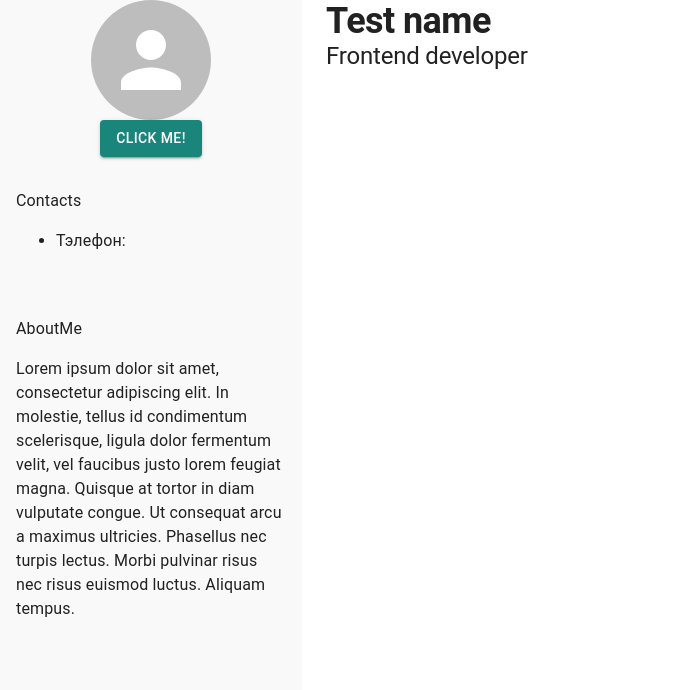
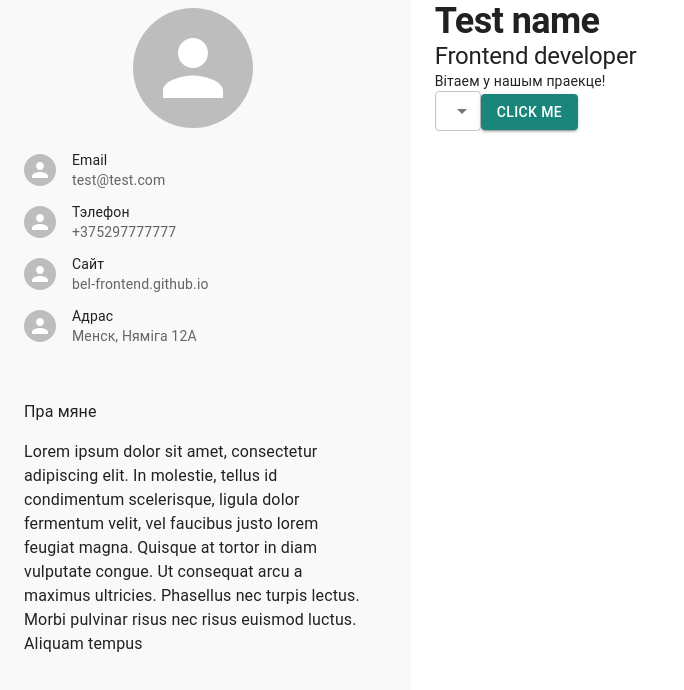
Before and after one commit to bel-frontend/bel-frontend.github.io, a React (Create React App) app: page / in a window 1280 px wide. Shown: the top 690 px of the page, without its empty margins (0-684 px from the left). Built offline with nearby package versions, Linux system fonts and the light colour scheme; no server answers.

Commit message:
added  i18N

```diff
--- a/package.json
+++ b/package.json
@@ -11,8 +11,10 @@
     "@testing-library/jest-dom": "^5.16.5",
     "@testing-library/react": "^13.4.0",
     "@testing-library/user-event": "^13.5.0",
+    "i18next": "^22.0.6",
     "react": "^18.2.0",
     "react-dom": "^18.2.0",
+    "react-i18next": "^12.0.0",
     "react-scripts": "5.0.1",
     "web-vitals": "^2.1.4"
   },
--- a/src/App.js
+++ b/src/App.js
@@ -3,6 +3,7 @@ import { Home } from "./containers/Home";
 import { ThemeProvider } from "@mui/material/styles";
 import CssBaseline from "@mui/material/CssBaseline";
 import theme from "./styles/theme";
+import "./modules/translations";
 
 function App() {
   return (
--- a/src/components/AboutMe/index.js
+++ b/src/components/AboutMe/index.js
@@ -1,15 +1,13 @@
 import React from "react";
 import style from "./style.module.css";
+import { useTranslation } from "react-i18next";
 
 export const AboutMe = () => {
+  const { t } = useTranslation();
   return (
     <div className={style.container}>
-      <p>AboutMe</p>
-      Lorem ipsum dolor sit amet, consectetur adipiscing elit. In molestie,
-      tellus id condimentum scelerisque, ligula dolor fermentum velit, vel
-      faucibus justo lorem feugiat magna. Quisque at tortor in diam vulputate
-      congue. Ut consequat arcu a maximus ultricies. Phasellus nec turpis
-      lectus. Morbi pulvinar risus nec risus euismod luctus. Aliquam tempus.
+      <p>{t("about_me.title")}</p>
+      {t("about_me.text")}
     </div>
   );
 };
--- a/src/components/Avatar/index.js
+++ b/src/components/Avatar/index.js
@@ -5,7 +5,12 @@ import { makeStyles } from "@mui/styles";
 
 const useStyles = makeStyles((theme) => ({}));
 
-export const Avatar = ({ src, size }) => {
+export const Avatar = ({ src, size, style = {} }) => {
   const sizeAvatar = size === "small" ? 120 : 240;
-  return <AvatarMUI sx={{ width: sizeAvatar, height: sizeAvatar }} src={src} />;
+  return (
+    <AvatarMUI
+      sx={{ width: sizeAvatar, height: sizeAvatar, ...style }}
+      src={src}
+    />
+  );
 };
--- /dev/null
+++ b/src/components/Contacts/ContactItem/index.js
@@ -0,0 +1,26 @@
+import React from "react";
+import { Box } from "@mui/material";
+import CardHeader from "@mui/material/CardHeader";
+import { makeStyles } from "@mui/styles";
+
+import { Avatar } from "../../Avatar";
+
+const useStyles = makeStyles({
+  container: {
+    padding: "6px 0 !important",
+  },
+});
+
+export const ContactItem = ({ title, value, icon }) => {
+  const classes = useStyles();
+  return (
+    <Box>
+      <CardHeader
+        className={classes.container}
+        avatar={<Avatar style={{ height: 32, width: 32 }}></Avatar>}
+        title={title}
+        subheader={value}
+      />
+    </Box>
+  );
+};
--- /dev/null
+++ b/src/components/Contacts/contacts.json
@@ -0,0 +1,6 @@
+[
+  { "title": "Email", "value": "test@test.com", "icon": "" },
+  { "title": "Phone", "value": "+375297777777", "icon": "" },
+  { "title": "Website", "value": "bel-frontend.github.io", "icon": "" },
+  { "title": "Address", "value": "Minsk, Niamiga st, 12/A", "icon": "" }
+]
--- a/src/components/Contacts/index.js
+++ b/src/components/Contacts/index.js
@@ -1,13 +1,20 @@
 import React from "react";
 import style from "./style.module.css";
+import { ContactItem } from "./ContactItem";
 
-export const Contacts = ({ phone, location }) => {
+import contacts from "./contacts.json";
+
+export const Contacts = ({ t }) => {
   return (
     <div className={style.container}>
-      <p>Contacts</p>
-      <ul>
-        <li>Тэлефон:{phone}</li>
-      </ul>
+      {contacts.map((i) => {
+        return (
+          <ContactItem
+            title={t(`contacts.${i.title}`, i.title)}
+            value={t(`contacts.${i.title}_value`, i.value)}
+          />
+        );
+      })}
     </div>
   );
 };
--- a/src/containers/Home/index.js
+++ b/src/containers/Home/index.js
@@ -2,10 +2,13 @@ import React from "react";
 import Button from "@mui/material/Button";
 import Grid from "@mui/material/Grid";
 import Typography from "@mui/material/Typography";
+import { useTranslation } from "react-i18next";
+import { Avatar, Contacts, AboutMe } from "../../components";
+import MenuItem from "@mui/material/MenuItem";
+import FormControl from "@mui/material/FormControl";
+import Select, { SelectChangeEvent } from "@mui/material/Select";
 
-import { Avatar, Contacts, AboutMe } from "../../components";
-
-import "./style.css";
+import style from "./style.module.css";
 
 const getUserData = async ({ saveUserDataCallback } = {}) => {
   const data = await fetch("https://randomuser.me/api/", {
@@ -19,6 +22,7 @@ const getUserData = async ({ saveUserDataCallback } = {}) => {
 
 export const Home = () => {
   const [userDataState, setUserData] = React.useState();
+  const { t, i18n } = useTranslation();
 
   React.useEffect(() => {
     getUserData({ saveUserDataCallback: setUserData });
@@ -29,20 +33,32 @@ export const Home = () => {
   return (
     <>
       <Grid className="layout" container spacing={3}>
-        <Grid className="sidebar" item md={3} xs={6}>
+        <Grid className={style.sidebar} item md={4} xs={6}>
           <Avatar src={user?.picture?.large} size="small" />
+          <Contacts t={t} />
+          <AboutMe />
+        </Grid>
+        <Grid item md={8} xs={6}>
+          <Typography variant="h1">Test name </Typography>
+          <Typography variant="h2">Frontend developer</Typography>
+          <Typography variant="body2">{t("welcom")}</Typography>
+          <Select
+            labelId="demo-simple-select-label"
+            id="demo-simple-select"
+            label="Age"
+            onChange={(ev, value) => {
+              i18n.changeLanguage(ev.target.value);
+            }}
+          >
+            <MenuItem value={"en"}>English</MenuItem>
+            <MenuItem value={"by"}>Беларуская</MenuItem>
+          </Select>
           <Button
             variant="contained"
             onClick={() => getUserData({ saveUserDataCallback: setUserData })}
           >
-            click me!
+            {t("home_page.button", "CLICK ME")}
           </Button>
-          <Contacts phone={user?.cell} location={user?.location} />
-          <AboutMe />
-        </Grid>
-        <Grid item md={9} xs={6}>
-          <Typography variant="h1">Test name </Typography>
-          <Typography variant="h2">Frontend developer</Typography>
         </Grid>
       </Grid>
     </>
--- a/src/containers/Home/style.css
+++ b/src/containers/Home/style.module.css
@@ -24,4 +24,5 @@ h2 {
   display: flex !important;
   flex-direction: column !important;
   align-items: center !important;
+  padding: 32px 32px !important;
 }
--- /dev/null
+++ b/src/modules/translations/bel.json
@@ -0,0 +1,16 @@
+{
+  "translation": {
+    "welcom": "Вітаем у нашым праекце!",
+    "about_me": {
+      "title": "Пра мяне",
+      "text": "Lorem ipsum dolor sit amet, consectetur adipiscing elit. In molestie, tellus id condimentum scelerisque, ligula dolor fermentum velit, vel faucibus justo lorem feugiat magna. Quisque at tortor in diam vulputate congue. Ut consequat arcu a maximus ultricies. Phasellus nec turpis lectus. Morbi pulvinar risus nec risus euismod luctus. Aliquam tempus"
+    },
+    "contacts": {
+      "Email": "Email",
+      "Phone": "Тэлефон",
+      "Address": "Адрас",
+      "Address_value": "Менск, Няміга 12А",
+      "Website": "Сайт"
+    }
+  }
+}
--- /dev/null
+++ b/src/modules/translations/en.json
@@ -0,0 +1,9 @@
+{
+  "translation": {
+    "welcom": "Welcome to React and react-i18next",
+    "about_me": {
+      "title": "About me",
+      "text": "Lorem ipsum dolor sit amet, consectetur adipiscing elit. In molestie, tellus id condimentum scelerisque, ligula dolor fermentum velit, vel faucibus justo lorem feugiat magna. Quisque at tortor in diam vulputate congue. Ut consequat arcu a maximus ultricies. Phasellus nec turpis lectus. Morbi pulvinar risus nec risus euismod luctus. Aliquam tempus"
+    }
+  }
+}
--- /dev/null
+++ b/src/modules/translations/index.js
@@ -0,0 +1,26 @@
+import i18n from "i18next";
+import { initReactI18next } from "react-i18next";
+import bel from "./bel.json";
+import en from "./en.json";
+// the translations
+// (tip move them in a JSON file and import them,
+// or even better, manage them separated from your code: https://react.i18next.com/guides/multiple-translation-files)
+const resources = {
+  en: en,
+  by: bel,
+};
+
+i18n
+  .use(initReactI18next) // passes i18n down to react-i18next
+  .init({
+    resources,
+    lng: "by", // language to use, more information here: https://www.i18next.com/overview/configuration-options#languages-namespaces-resources
+    // you can use the i18n.changeLanguage function to change the language manually: https://www.i18next.com/overview/api#changelanguage
+    // if you're using a language detector, do not define the lng option
+
+    interpolation: {
+      escapeValue: false, // react already safes from xss
+    },
+  });
+
+export default i18n;
```
Also changed, not shown: 1 other file (tests, documents, lock files or other folders).
